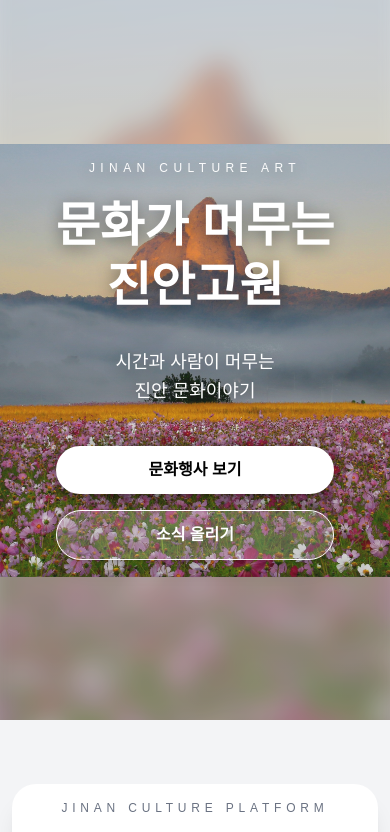
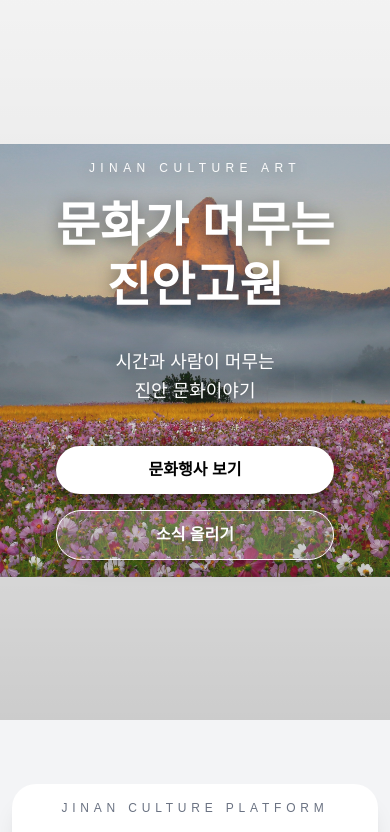
Before and after one commit to kymo2002/jinan-art, a Next.js app: page / in a window 390 px wide. Shown: the top 832 px of the page. Built offline with nearby package versions, Linux system fonts and the light colour scheme; no server answers; the database is empty.

Commit message:
Show original hero image only on mobile

```diff
--- a/app/page.tsx
+++ b/app/page.tsx
@@ -303,7 +303,7 @@ export default function Home() {
       {/* HERO */}
       <section className="relative flex min-h-[720px] items-center justify-center overflow-hidden bg-white px-6 text-white md:min-h-screen">
         <div
-          className="absolute inset-0 scale-110 bg-cover bg-center opacity-60 blur-md md:block"
+          className="absolute inset-0 hidden scale-110 bg-cover bg-center opacity-60 blur-md md:block"
           style={{ backgroundImage: "url('/images/main-hero.jpg')" }}
         />
 
```
